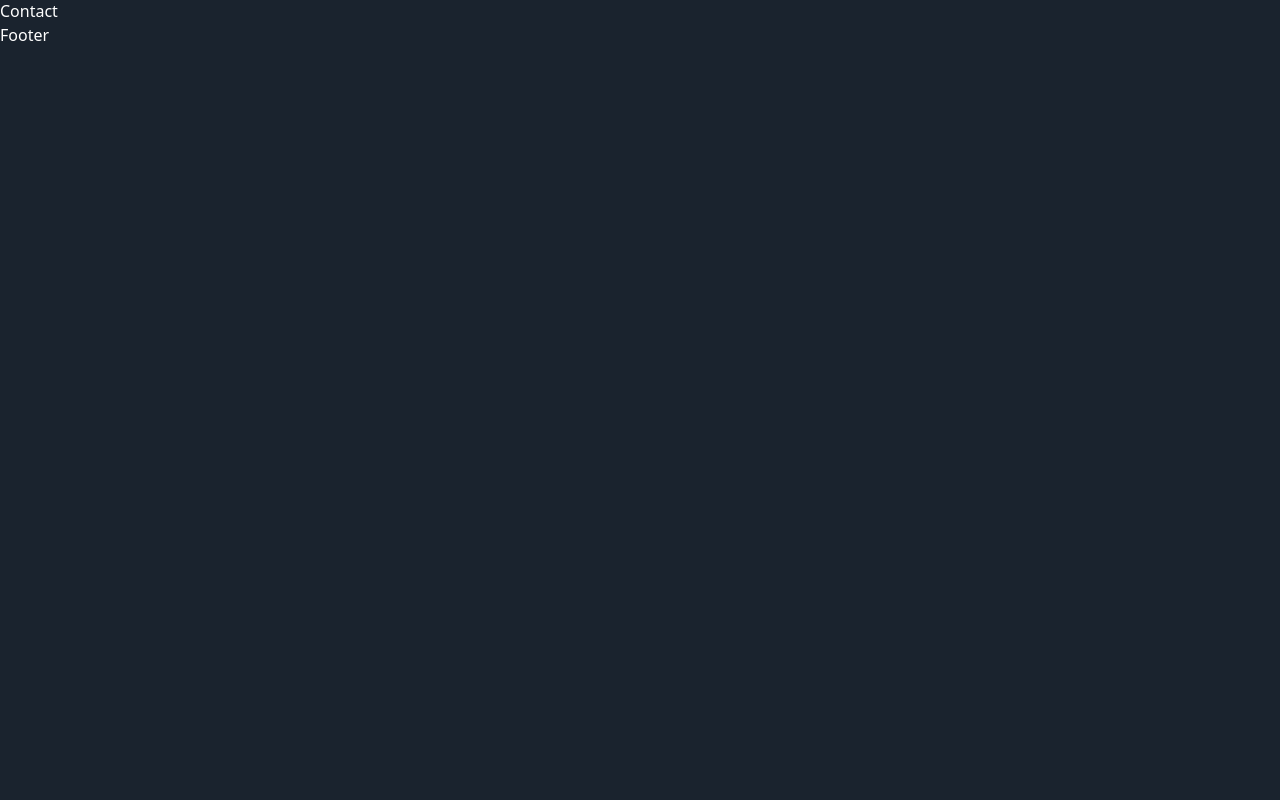
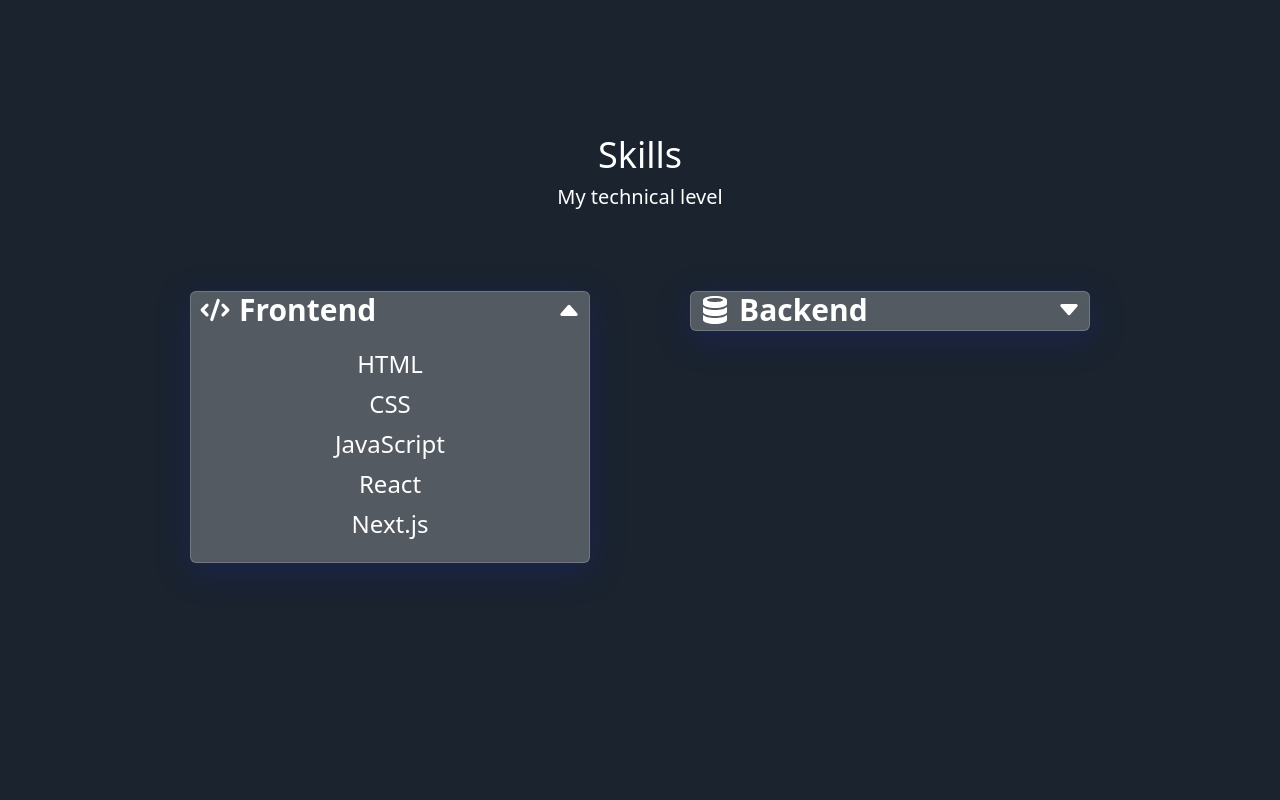
Before and after one commit to GabrielRenard/portfolio, a Next.js app: page / in a window 1280 px wide. Shown: the part 1500-2300 px from the top of the page. Before the commit the page ends 1547 px from the top, so only its background shows below. Built offline with nearby package versions, Linux system fonts and the light colour scheme.

Commit message:
Finish styling Skills section with minimal animations

```diff
--- /dev/null
+++ b/components/Card.jsx
@@ -0,0 +1,67 @@
+import { motion } from "framer-motion";
+import { HiCode } from "react-icons/hi";
+import { GoDatabase } from "react-icons/go";
+import { BsFillCaretDownFill } from "react-icons/bs";
+
+const Card = ({ title, id, index, active, handleHover, text }) => {
+  return (
+    <motion.div
+      id={id}
+      className={`glassmorphism rounded-md ${
+        active === id ? " h-[15rem] md:h-[16rem] lg:h-[17rem]" : " h-[2.5rem]"
+      } flex items-center justify-center min-w-[200px] sm:w-[250px] md:w-[300px] lg:w-[400px] transition-[height] duration-[0.7s] ease-in-out cursor-pointer`}
+      onHoverStart={() => handleHover(id)}
+    >
+      {active !== id && (
+        <div className="absolute text-center top-0 flex items-center w-full justify-between px-2">
+          <div className="flex gap-2 items-center">
+            {id === "frontend" ? (
+              <span>
+                <HiCode size="2rem" />
+              </span>
+            ) : (
+              <span>
+                <GoDatabase size="2rem" />
+              </span>
+            )}
+            <h1 className="text-2xl lg:text-3xl font-bold">{title}</h1>
+          </div>
+          <span>
+            <BsFillCaretDownFill size="1.5rem" />
+          </span>
+        </div>
+      )}
+
+      {active === id && (
+        <div className="absolute text-center top-0 w-full">
+          <div className="flex items-center justify-between px-2">
+            <div className="flex items-center gap-2">
+              <span>
+                {id === "frontend" ? (
+                  <HiCode size="2rem" />
+                ) : (
+                  <GoDatabase size="2rem" />
+                )}
+              </span>
+              <h1 className="text-2xl lg:text-3xl font-bold justify-start">
+                {title}
+              </h1>
+            </div>
+            <span>
+              <BsFillCaretDownFill size="1.5rem" className="rotate-180" />
+            </span>
+          </div>
+          <div className="py-5 px-2">
+            <ul>
+              {text.map(item => (
+                <li className="text-xl md:text-2xl mb-2">{item}</li>
+              ))}
+            </ul>
+          </div>
+        </div>
+      )}
+    </motion.div>
+  );
+};
+
+export default Card;
--- a/constants/index.js
+++ b/constants/index.js
@@ -1,3 +1,16 @@
+export const skills = [
+  {
+    id: "frontend",
+    title: "Frontend",
+    skills: ["HTML", "CSS", "JavaScript", "React", "Next.js"],
+  },
+  {
+    id: "backend",
+    title: "Backend",
+    skills: ["Node.js", "Express", "MongoDB", "Sanity.io"],
+  },
+];
+
 export const projects = [
   {
     id: "project1",
--- a/pages/index.js
+++ b/pages/index.js
@@ -1,6 +1,6 @@
 import Head from "next/head";
 import Image from "next/image";
-import { Hero, About, Projects, Contact } from "../sections";
+import { Hero, About, Projects, Contact, Skills } from "../sections";
 import styles from "../styles";
 
 export default function Home() {
@@ -8,6 +8,7 @@
     <div className="overflow-hidden ">
       <Hero />
       <About />
+      <Skills />
       <Projects />
       <Contact />
     </div>
--- a/sections/About.jsx
+++ b/sections/About.jsx
@@ -2,7 +2,7 @@
 
 const About = () => {
   return (
-    <section id="about">
+    <section id="about" className="mb-[10rem]">
       <h1 className="text-4xl text-center mt-[5rem]">About Me</h1>
       <h2 className="text-xl text-center mt-2 mb-[5rem]">My Introduction</h2>
       <div className="grid md:grid-cols-2 lg:max-w-[1000px] mx-auto items-center place-items-center gap-[3rem]">
--- /dev/null
+++ b/sections/Skills.jsx
@@ -0,0 +1,31 @@
+import { skills } from "../constants/index";
+import Card from "../components/Card";
+import { useState } from "react";
+import { HiCode } from "react-icons/hi";
+
+const Skills = () => {
+  const [active, setActive] = useState("frontend");
+
+  return (
+    <section id="#skills" className="mb-[10rem]">
+      <h1 className="text-4xl text-center mt-[5rem]">Skills</h1>
+      <p className="text-xl text-center mt-2 mb-[5rem]">My technical level</p>
+      <div className="block">
+        <div className="flex justify-center gap-[25px] sm:gap-[50px] md:gap-[75px] lg:gap-[100px] h-[30rem]">
+          {skills.map((skill, index) => (
+            <Card
+              title={skill.title}
+              id={skill.id}
+              index={index}
+              text={skill.skills}
+              active={active}
+              handleHover={setActive}
+            />
+          ))}
+        </div>
+      </div>
+    </section>
+  );
+};
+
+export default Skills;
--- a/sections/index.js
+++ b/sections/index.js
@@ -2,5 +2,6 @@
 import Contact from "./Contact";
 import Hero from "./Hero";
 import Projects from "./Projects";
+import Skills from "./Skills";
 
-export { About, Contact, Hero, Projects };
+export { About, Contact, Hero, Projects, Skills };
```
